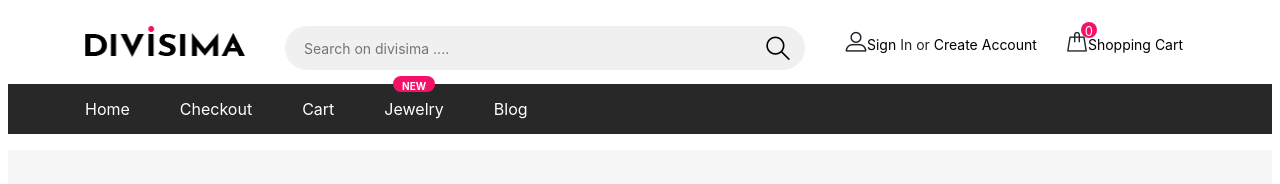
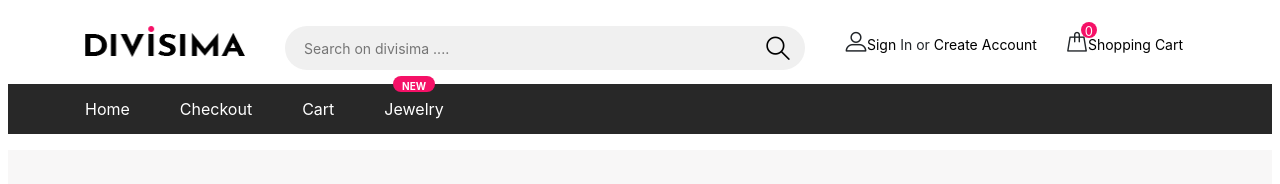
Before and after one commit to LloydRivers/e-com-react, a React (Create React App) app in the folder frontend/: page /contact in a window 1280 px wide. Shown: the top 184 px of the page. Built offline with nearby package versions, Linux system fonts and the light colour scheme; a web font is replaced by a local one.

Commit message:
add Link to header navbar

```diff
--- a/frontend/src/components/Header/Header.jsx
+++ b/frontend/src/components/Header/Header.jsx
@@ -1,4 +1,5 @@
 import React from "react";
+import { Link } from "react-router-dom";
 
 const Header = () => {
   return (
@@ -41,62 +42,19 @@ const Header = () => {
         <div className="container">
           <ul className="main-menu">
             <li>
-              <a href="#">Home</a>
+              <Link to="/">Home</Link>
             </li>
             <li>
-              <a href="#">Checkout</a>
+              <Link to="/checkout">Checkout</Link>
             </li>
             <li>
-              <a href="#">Cart</a>
+              <Link to="/cart">Cart</Link>
             </li>
             <li>
               <a href="#">
                 Jewelry
                 <span className="new">New</span>
               </a>
-            </li>
-            {/* <li>
-              <a href="#">Shoes</a>
-              <ul className="sub-menu">
-                <li>
-                  <a href="#">Sneakers</a>
-                </li>
-                <li>
-                  <a href="#">Sandals</a>
-                </li>
-                <li>
-                  <a href="#">Formal Shoes</a>
-                </li>
-                <li>
-                  <a href="#">Boots</a>
-                </li>
-                <li>
-                  <a href="#">Flip Flops</a>
-                </li>
-              </ul>
-            </li> */}
-            {/* <li>
-              <a href="#">Pages</a>
-              <ul className="sub-menu">
-                <li>
-                  <a href="./product.html">Product Page</a>
-                </li>
-                <li>
-                  <a href="./category.html">Category Page</a>
-                </li>
-                <li>
-                  <a href="./cart.html">Cart Page</a>
-                </li>
-                <li>
-                  <a href="./checkout.html">Checkout Page</a>
-                </li>
-                <li>
-                  <a href="./contact.html">Contact Page</a>
-                </li>
-              </ul>
-            </li> */}
-            <li>
-              <a href="#">Blog</a>
             </li>
           </ul>
         </div>
```
